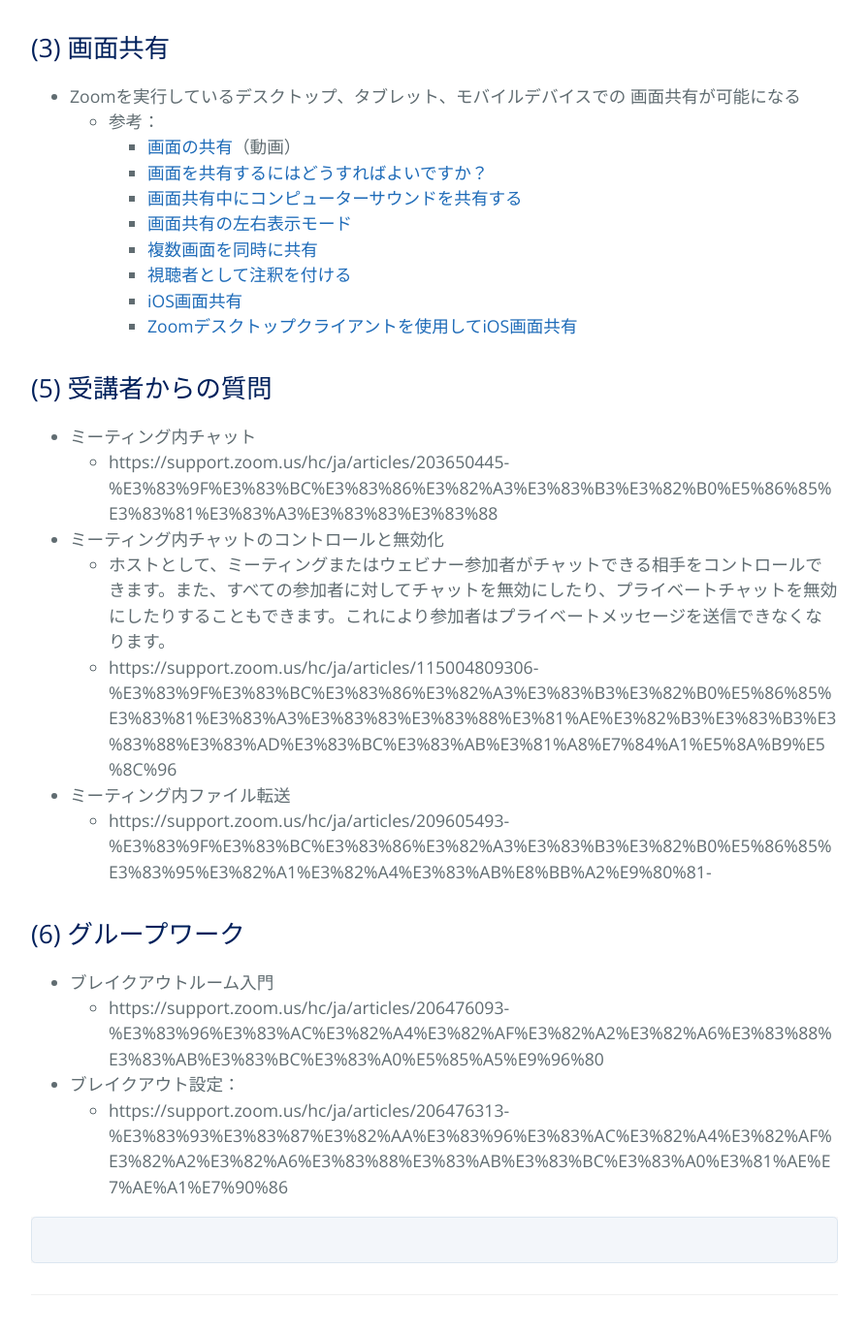
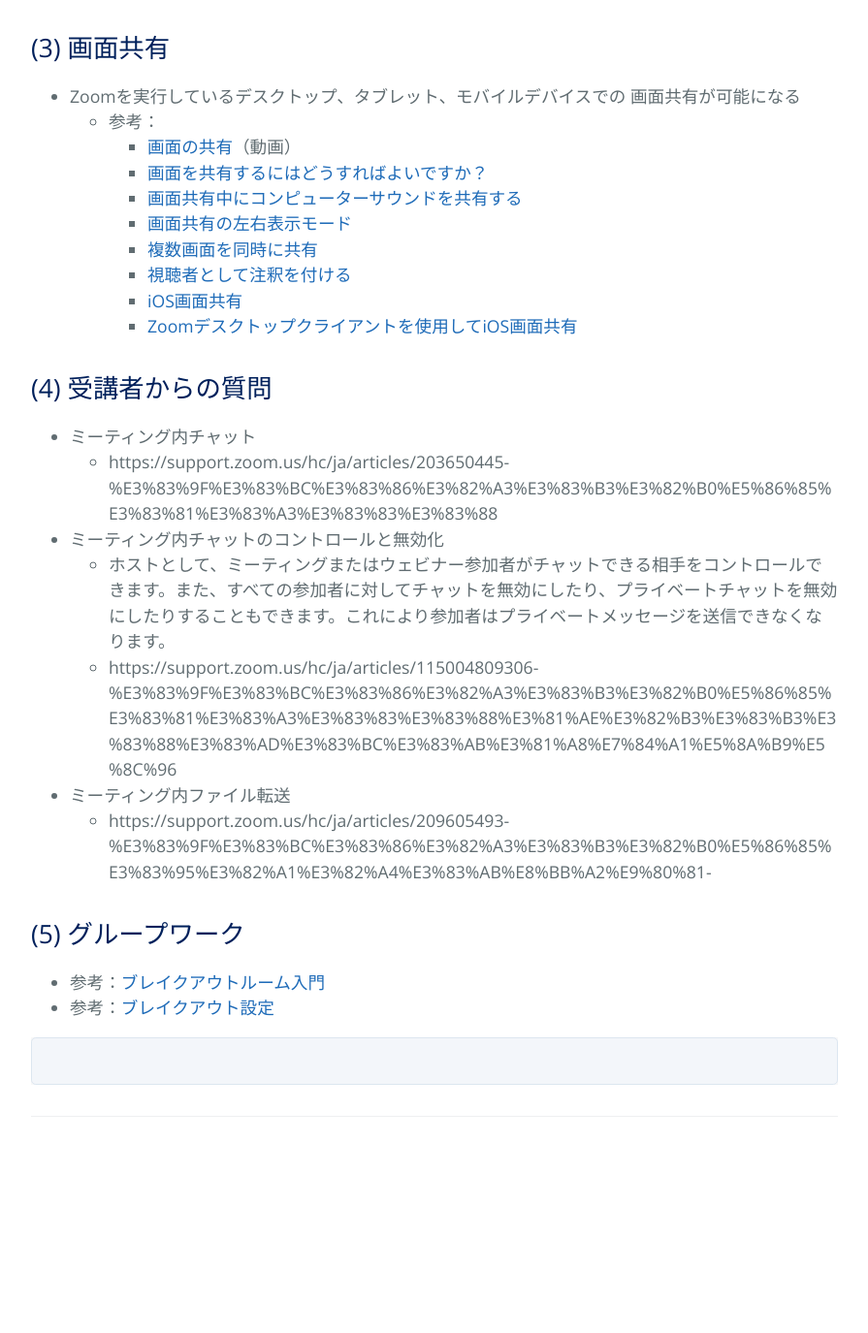
Before and after one commit to kyoto-u/online-edu, a Jekyll site: the page built from b_zoom_own.md, in a window 1280 px wide and 1400 px high, scrolled down 2140 px. Shown: the top 1375 px of the window at 97% size, without its empty margins (192-1087 px from the left). Built offline with Jekyll 4.4.1, drawn with Linux system fonts in a browser that asks for light colours; after the commit the page ends 3356 px from its top, so only the background shows below that.

Commit message:
Update b_zoom_own.md

```diff
--- a/b_zoom_own.md
+++ b/b_zoom_own.md
@@ -84,7 +84,7 @@ title: {{ site.name }}
        - [Zoomデスクトップクライアントを使用してiOS画面共有](https://support.zoom.us/hc/ja/articles/201379235-Zoom%E3%83%87%E3%82%B9%E3%82%AF%E3%83%88%E3%83%83%E3%83%97%E3%82%AF%E3%83%A9%E3%82%A4%E3%82%A2%E3%83%B3%E3%83%88%E3%82%92%E4%BD%BF%E7%94%A8%E3%81%97%E3%81%A6iOS%E7%94%BB%E9%9D%A2%E5%85%B1%E6%9C%89)
 
 
-## (5) 受講者からの質問
+## (4) 受講者からの質問
 - ミーティング内チャット
     - https://support.zoom.us/hc/ja/articles/203650445-%E3%83%9F%E3%83%BC%E3%83%86%E3%82%A3%E3%83%B3%E3%82%B0%E5%86%85%E3%83%81%E3%83%A3%E3%83%83%E3%83%88
 - ミーティング内チャットのコントロールと無効化
@@ -93,11 +93,9 @@ title: {{ site.name }}
 - ミーティング内ファイル転送
   - https://support.zoom.us/hc/ja/articles/209605493-%E3%83%9F%E3%83%BC%E3%83%86%E3%82%A3%E3%83%B3%E3%82%B0%E5%86%85%E3%83%95%E3%82%A1%E3%82%A4%E3%83%AB%E8%BB%A2%E9%80%81-
 
-## (6) グループワーク
-- ブレイクアウトルーム入門
-    - https://support.zoom.us/hc/ja/articles/206476093-%E3%83%96%E3%83%AC%E3%82%A4%E3%82%AF%E3%82%A2%E3%82%A6%E3%83%88%E3%83%AB%E3%83%BC%E3%83%A0%E5%85%A5%E9%96%80
-- ブレイクアウト設定：
-  - https://support.zoom.us/hc/ja/articles/206476313-%E3%83%93%E3%83%87%E3%82%AA%E3%83%96%E3%83%AC%E3%82%A4%E3%82%AF%E3%82%A2%E3%82%A6%E3%83%88%E3%83%AB%E3%83%BC%E3%83%A0%E3%81%AE%E7%AE%A1%E7%90%86
+## (5) グループワーク
+- 参考：[ブレイクアウトルーム入門](https://support.zoom.us/hc/ja/articles/206476093-%E3%83%96%E3%83%AC%E3%82%A4%E3%82%AF%E3%82%A2%E3%82%A6%E3%83%88%E3%83%AB%E3%83%BC%E3%83%A0%E5%85%A5%E9%96%80)
+- 参考：[ブレイクアウト設定](https://support.zoom.us/hc/ja/articles/206476313-%E3%83%93%E3%83%87%E3%82%AA%E3%83%96%E3%83%AC%E3%82%A4%E3%82%AF%E3%82%A2%E3%82%A6%E3%83%88%E3%83%AB%E3%83%BC%E3%83%A0%E3%81%AE%E7%AE%A1%E7%90%86)
 
 <!--※受講者の会議室の入り方
 ## (1) URLを使って入る
```
